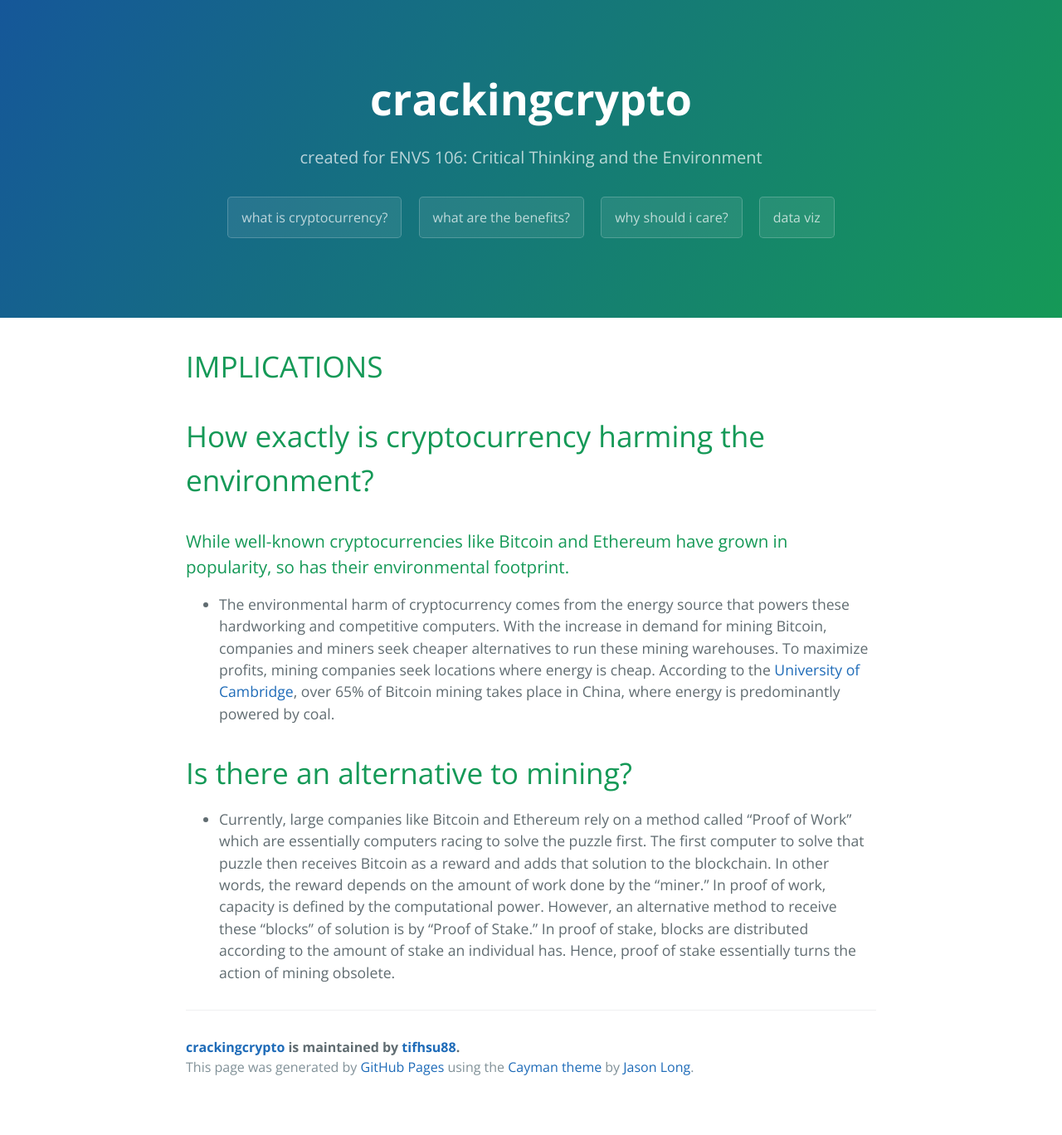
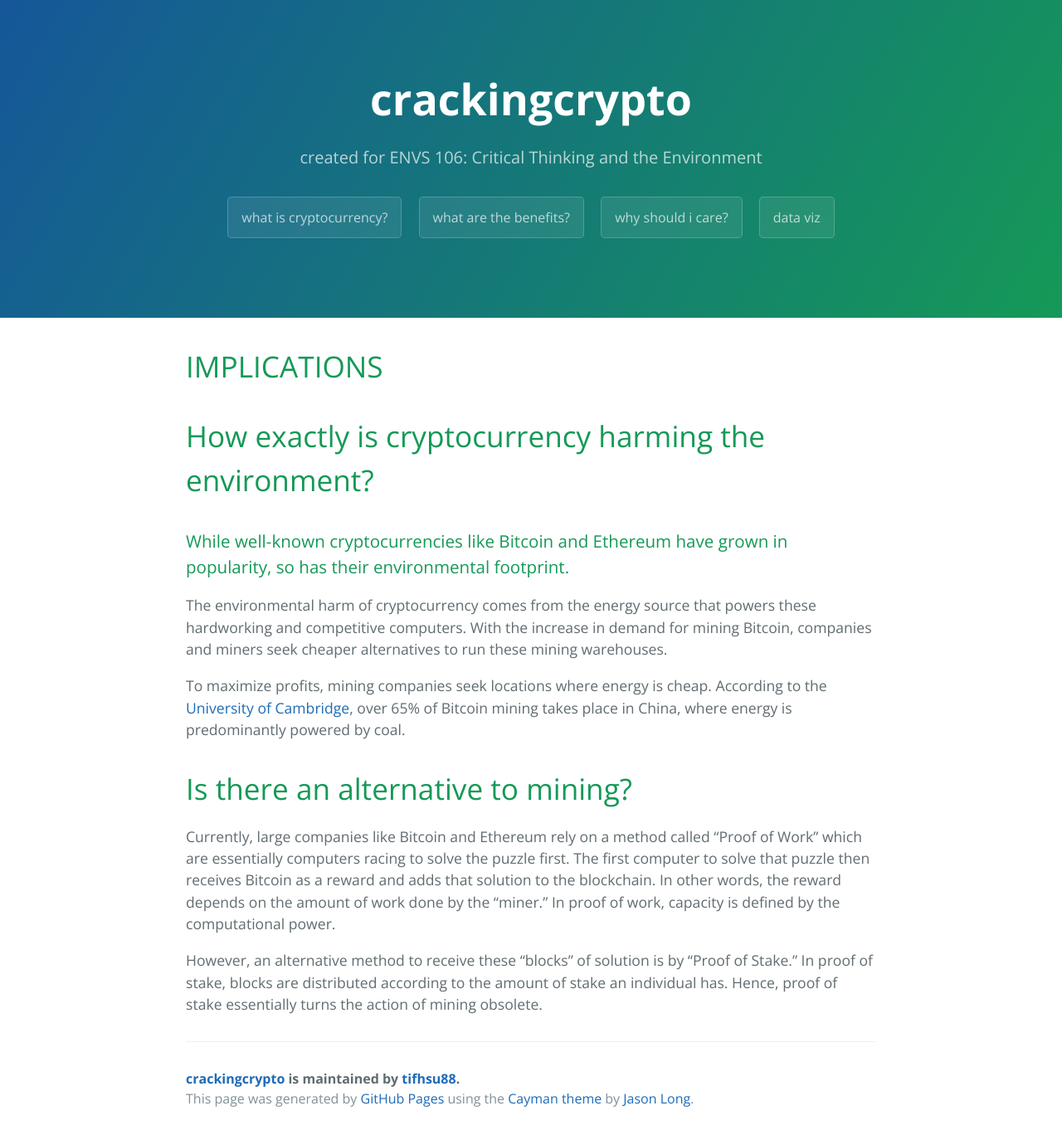
Before and after one commit to tifhsu88/crackingcrypto, a Jekyll site: the page built from tab3.md, in a window 1280 px wide. Shown: the whole page at 83% size. Built offline with Jekyll 4.4.1, drawn with Linux system fonts in a browser that asks for light colours; before the commit the page ends 1330 px from its top, so only the background shows below that.

Commit message:
Update tab3.md

```diff
--- a/tab3.md
+++ b/tab3.md
@@ -10,7 +10,12 @@
 
 ### While well-known cryptocurrencies like Bitcoin and Ethereum have grown in popularity, so has their environmental footprint.
 
-* The environmental harm of cryptocurrency comes from the energy source that powers these hardworking and competitive computers. With the increase in demand for mining Bitcoin, companies and miners seek cheaper alternatives to run these mining warehouses. To maximize profits, mining companies seek locations where energy is cheap. According to the [University of Cambridge](https://cbeci.org/mining_map), over 65% of Bitcoin mining takes place in China, where energy is predominantly powered by coal.
+The environmental harm of cryptocurrency comes from the energy source that powers these hardworking and competitive computers. With the increase in demand for mining Bitcoin, companies and miners seek cheaper alternatives to run these mining warehouses.
+
+To maximize profits, mining companies seek locations where energy is cheap. According to the [University of Cambridge](https://cbeci.org/mining_map), over 65% of Bitcoin mining takes place in China, where energy is predominantly powered by coal.
 
 # Is there an alternative to mining?
-* Currently, large companies like Bitcoin and Ethereum rely on a method called “Proof of Work” which are essentially computers racing to solve the puzzle first. The first computer to solve that puzzle then receives Bitcoin as a reward and adds that solution to the blockchain. In other words, the reward depends on the amount of work done by the “miner.” In proof of work, capacity is defined by the computational power. However, an alternative method to receive these “blocks” of solution is by “Proof of Stake.” In proof of stake, blocks are distributed according to the amount of stake an individual has. Hence, proof of stake essentially turns the action of mining obsolete.
+
+Currently, large companies like Bitcoin and Ethereum rely on a method called “Proof of Work” which are essentially computers racing to solve the puzzle first. The first computer to solve that puzzle then receives Bitcoin as a reward and adds that solution to the blockchain. In other words, the reward depends on the amount of work done by the “miner.” In proof of work, capacity is defined by the computational power.
+
+However, an alternative method to receive these “blocks” of solution is by “Proof of Stake.” In proof of stake, blocks are distributed according to the amount of stake an individual has. Hence, proof of stake essentially turns the action of mining obsolete.
```
